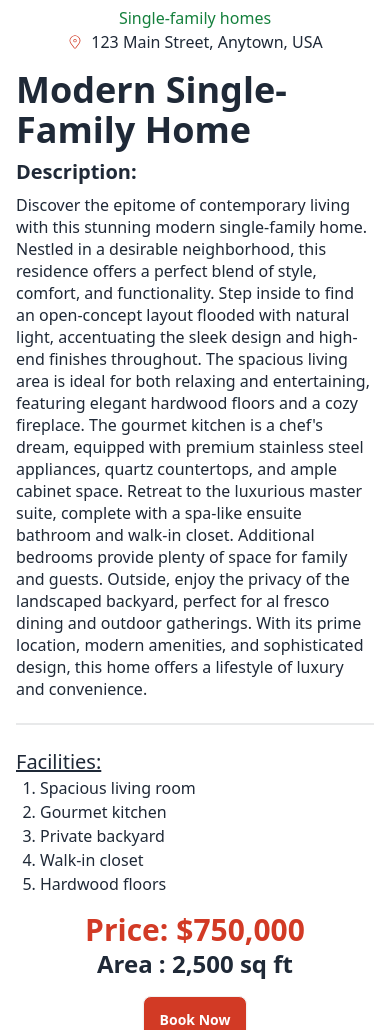
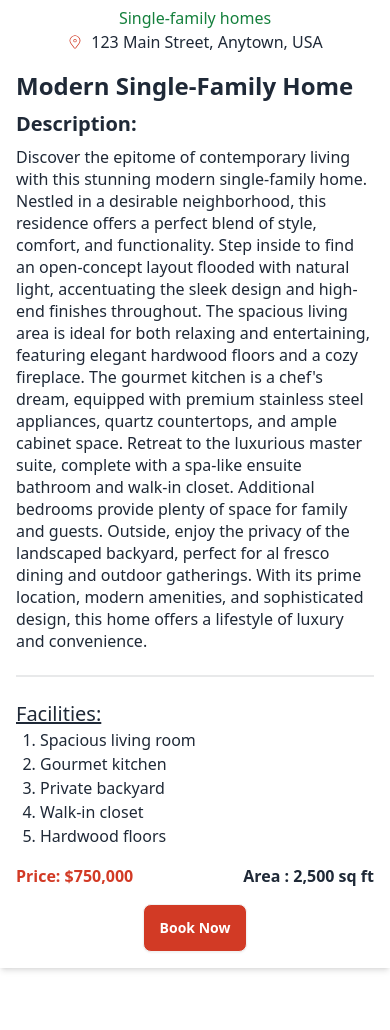
Before and after one commit to anasahammad/heaven-home, a React (Vite) app: page /details/1 in a window 390 px wide. Shown: the part 375-1405 px from the top of the page. After the commit the page ends 1367 px from the top, so only its background shows below. Built offline with nearby package versions, Linux system fonts and the light colour scheme; no server answers.

Commit message:
page reload problem solved added

```diff
--- a/index.html
+++ b/index.html
@@ -1,5 +1,5 @@
 <!doctype html>
-<html lang="en">
+<html data-theme="light" lang="en">
   <head>
     <meta charset="UTF-8" />
     <link rel="icon" type="image/svg+xml" href="/public/_e89d7921-bacb-47f3-8b92-077576e84a57.jpeg" />
--- a/src/AuthProvider/AuthProvider.jsx
+++ b/src/AuthProvider/AuthProvider.jsx
@@ -11,6 +11,7 @@ const AuthProvider = ({children}) => {
     const githubProvider = new GithubAuthProvider();
     const auth = getAuth(app)
     const [user, setUser] = useState(null)
+    const [reload, setReload] = useState(false)
 
     const createUser = (email, password)=>{
 
@@ -42,20 +43,20 @@ const AuthProvider = ({children}) => {
     useEffect(()=>{
         const unsubscribe = onAuthStateChanged(auth, currentUser=>{
             console.log("observing", currentUser);
-
             setUser(currentUser)
         })
         return ()=>{
             unsubscribe();
         }
-    }, [auth])
+    }, [auth, reload])
     const authInfo = {user,
          createUser,
          signInUser,
          googleSignIn,
         twitterSignIn,
         githubSignIn,
-        signOutUser
+        signOutUser,
+        setReload
 
     }
     return (
--- a/src/Components/EstateDetails.jsx
+++ b/src/Components/EstateDetails.jsx
@@ -31,7 +31,7 @@ const EstateDetails = () => {
 		</div>
 		<div className="space-y-2">
 			<a rel="noopener noreferrer" href="#" className="block">
-				<h3 className="text-4xl font-bold dark:text-violet-600">{estate_title}</h3>
+				<h3 className="text-2xl md:text-4xl lg:text-4xl font-bold dark:text-violet-600">{estate_title}</h3>
 			</a>
             <h4 className='text-xl font-semibold'>Description:</h4>
 			<p className="leading-snug dark:text-gray-600">{description}</p>
@@ -49,14 +49,14 @@ const EstateDetails = () => {
 
 
 
-        <div className=' flex flex-col md:flex-row lg:flex-row justify-between items-center'>
+        <div className=' flex flex-row justify-between items-center'>
 
 
-                    <h1 className='text-3xl font-bold text-[#D23A25]'>
+                    <h1 className=' md:text-3xl lg:text-3xl font-bold text-[#D23A25]'>
                         Price:  {}
                         <span>{price}</span></h1>
 
-                        <h4 className='text-2xl font-bold'>Area : <span>{area}</span> </h4>
+                        <h4 className='md:text-2xl lg:text-2xl font-bold'>Area : <span>{area}</span> </h4>
 
             </div>
 
--- a/src/assets/Pages/Home.jsx
+++ b/src/assets/Pages/Home.jsx
@@ -46,7 +46,7 @@ const Home = () => {
             },
             1024: {
                 slidesPerView: 3,
-                spaceBetween: 40,
+                spaceBetween: 15,
               },
         }}
 
@@ -56,10 +56,8 @@ const Home = () => {
         }}
 
         modules={[FreeMode, Pagination]}
-        className="max-w-[95%] mySwipper"
+        className="max-w-[90%] mx-auto"
       >
-
-
         {
 
                 allEstates.map((estate)=> <SwiperSlide key={estate.id}>
@@ -67,7 +65,7 @@ const Home = () => {
 
 
 
-<div className="card   w-96 h-[500px]  bg-base-100  shadow-xl my-6">
+<div className="card   w-96 mx-auto h-[500px]  bg-base-100  shadow-xl my-6">
   <figure className="relative">
     <img src={estate.image} alt="Shoes" className="rounded-xl   transition duration-300 ease-in-out hover:scale-110 " />
     <span className="absolute top-2 left-2 bg-[#3E4C66] text-white  px-4 cursor-pointer">{estate.status}</span>
--- a/src/assets/Pages/Login.jsx
+++ b/src/assets/Pages/Login.jsx
@@ -76,7 +76,7 @@ const Login = () => {
      <p>Welcome back! Log in to your account to access all the features.</p>
 
     </div>
-    <div className="card   shrink-0 w-full max-w-[30rem] shadow-2xl">
+    <div className="card   shrink-0 w-full mx-auto max-w-[30rem] shadow-2xl">
 
       <form onSubmit={handleSubmit(handleSignIn)} className="card-body">
         <div className="form-control">
--- a/src/assets/Pages/Register.jsx
+++ b/src/assets/Pages/Register.jsx
@@ -11,7 +11,7 @@ const Register = () => {
   const [show, setShow] = useState(false)
   const acceptRef = useRef(null)
   const [accepted, setAccepted] = useState(false)
-  const {createUser, user} = useContext(AuthContext)
+  const {createUser, user, setReload} = useContext(AuthContext)
   const navigate = useNavigate()
 
   //React Form - Hook codes
@@ -37,6 +37,9 @@ const Register = () => {
           updateProfile(result.user, {
             displayName: name,
             photoURL: photoURL
+          })
+          .then(()=>{
+            setReload(true)
           })
 
         })
@@ -69,7 +72,7 @@ const Register = () => {
       <p>Ready to get started? It's time to fill out the form and create your account. </p>
 
     </div>
-    <div className="card shrink-0 w-full max-w-[30rem] shadow-2xl ">
+    <div className="card shrink-0 w-full mx-auto max-w-[30rem] shadow-2xl ">
       <form onSubmit={handleSubmit(handleRegister)} className="card-body gap-4">
         <div className="form-control">
         <label className="label">
```
